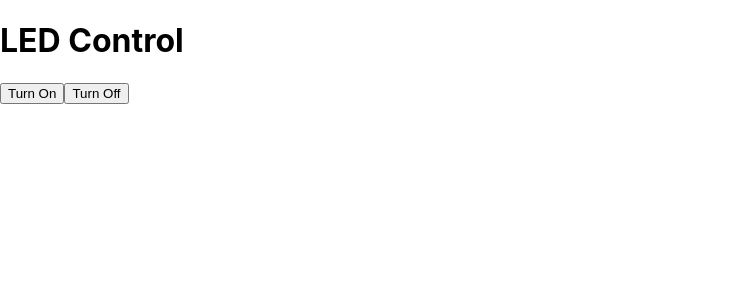
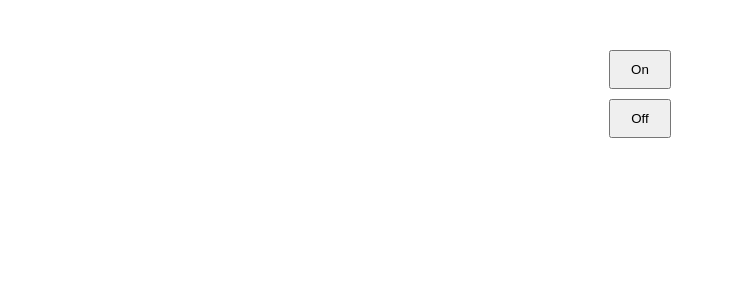
Before and after one commit to celalcan/react-nodemcu-vercel, a React (Create React App) app: page / in a window 1280 px wide. Shown: the top 300 px of the page, without its empty margins (0-734 px from the left). Built offline with nearby package versions, Linux system fonts and the light colour scheme.

Commit message:
Modified

```diff
--- a/package.json
+++ b/package.json
@@ -6,6 +6,7 @@
     "@testing-library/jest-dom": "^5.17.0",
     "@testing-library/react": "^13.4.0",
     "@testing-library/user-event": "^13.5.0",
+    "axios": "^1.7.4",
     "react": "^18.3.1",
     "react-dom": "^18.3.1",
     "react-scripts": "5.0.1",
--- a/src/App.js
+++ /dev/null
@@ -1,25 +0,0 @@
-import React from 'react';
-
-function App() {
-  const turnOn = () => {
-    fetch("http://192.168.2.128/on")
-      .then(response => response.text())
-      .then(data => console.log(data));
-  };
-
-  const turnOff = () => {
-    fetch("http://192.168.2.128/off")
-      .then(response => response.text())
-      .then(data => console.log(data));
-  };
-
-  return (
-    <div className="App">
-      <h1>LED Control</h1>
-      <button onClick={turnOn}>Turn On</button>
-      <button onClick={turnOff}>Turn Off</button>
-    </div>
-  );
-}
-
-export default App;
--- /dev/null
+++ b/src/App.jsx
@@ -0,0 +1,25 @@
+import React from 'react';
+import axios from 'axios';
+
+const API_URL = 'http://localhost:3002/settings/1';
+
+function App() {
+  const updateStatus = (newStatus) => {
+    axios.patch(API_URL, { status: newStatus })
+      .then(response => {
+        console.log(`Status updated to ${newStatus}`);
+      })
+      .catch(error => {
+        console.error("Error updating status:", error);
+      });
+  };
+
+  return (
+    <div style={{ display: 'flex', flexDirection: 'column', alignItems: 'center', marginTop: '50px' }}>
+      <button onClick={() => updateStatus(1)} style={{ padding: '10px 20px', marginBottom: '10px' }}>On</button>
+      <button onClick={() => updateStatus(0)} style={{ padding: '10px 20px' }}>Off</button>
+    </div>
+  );
+}
+
+export default App;
--- /dev/null
+++ b/src/db.json
@@ -0,0 +1,8 @@
+{
+  "settings": [
+    {
+      "id": "1",
+      "status": 1
+    }
+  ]
+}
--- a/src/index.js
+++ b/src/index.js
@@ -6,9 +6,9 @@ import reportWebVitals from './reportWebVitals';
 
 const root = ReactDOM.createRoot(document.getElementById('root'));
 root.render(
-  <React.StrictMode>
+
     <App />
-  </React.StrictMode>
+
 );
 
 // If you want to start measuring performance in your app, pass a function
```
Also changed, not shown: 1 other file (tests, documents, lock files or other folders).
